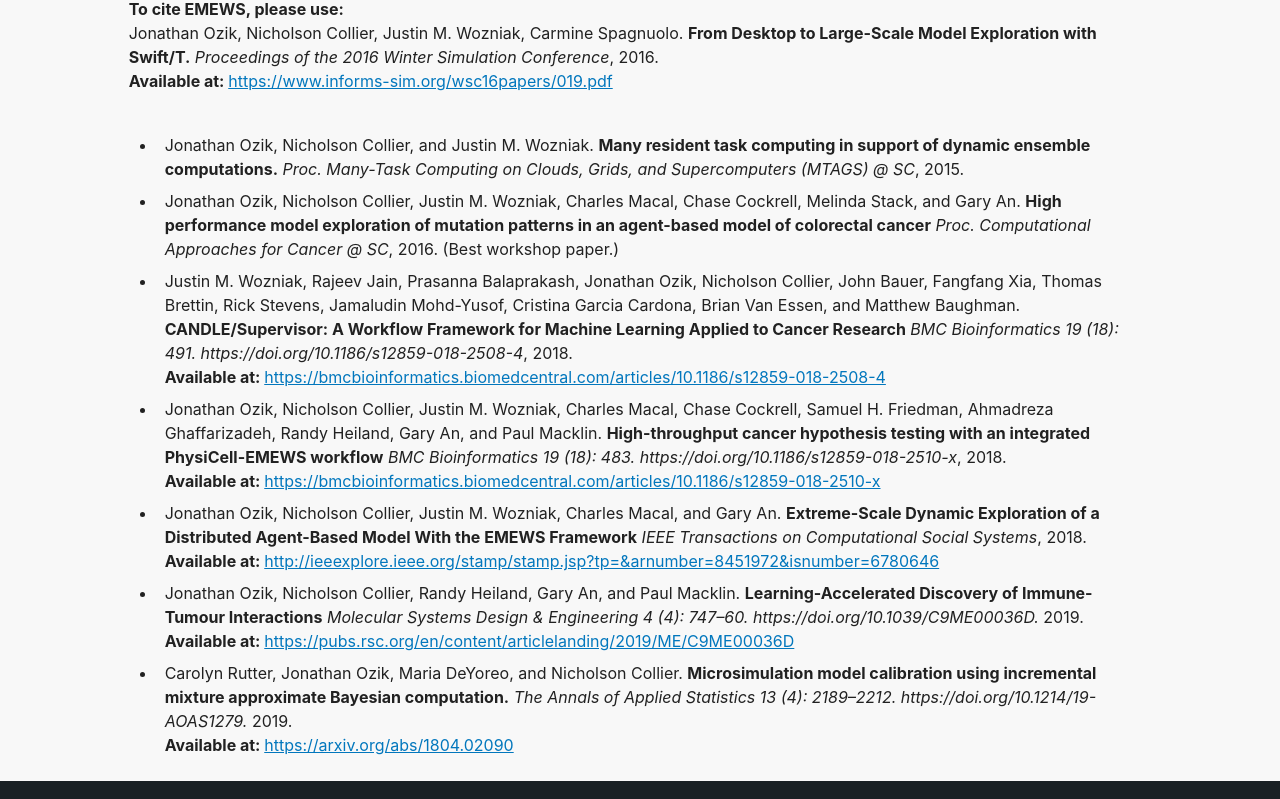
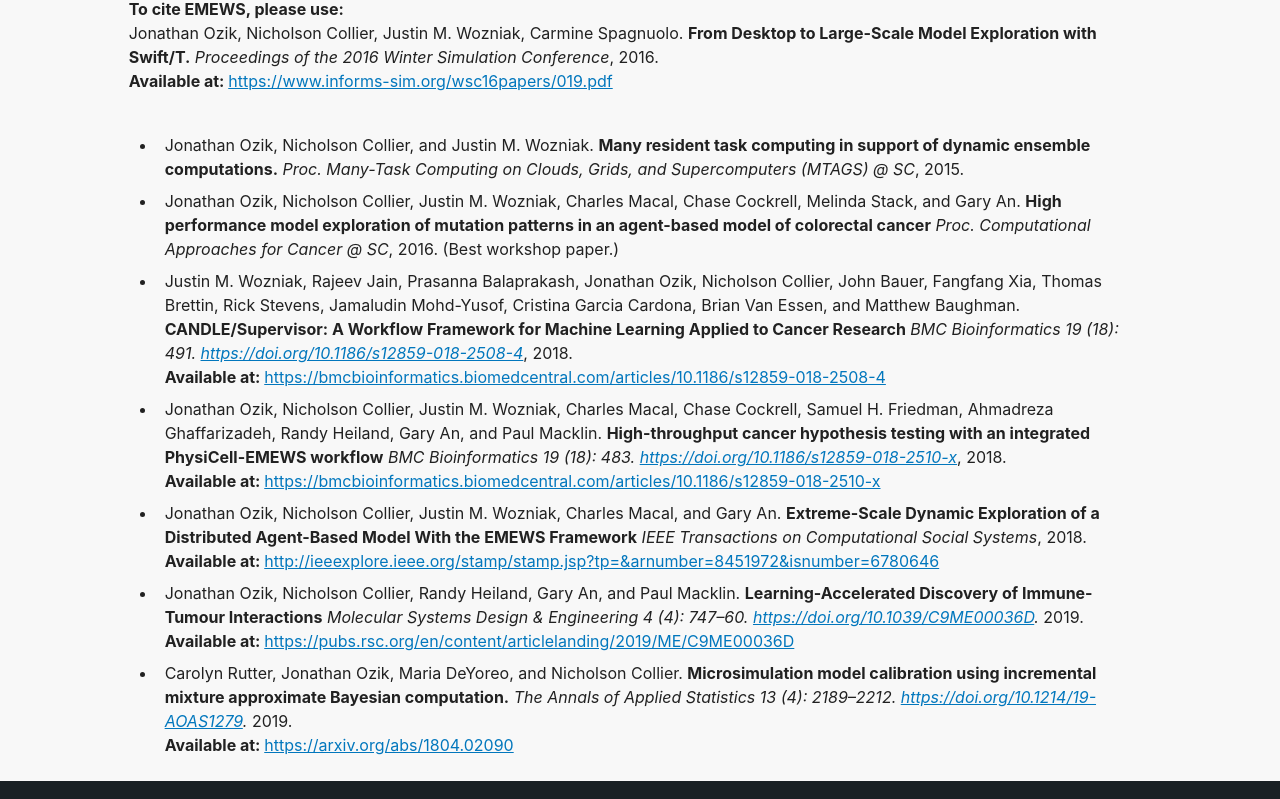
Before and after one commit to emews/emews.github.io, a plain HTML site: page papers.html in a window 1280 px wide. Shown: the part 153-952 px from the top of the page. Drawn offline with Linux system fonts and the light colour scheme.

Commit message:
Paper edits.

```diff
--- a/papers.html
+++ b/papers.html
@@ -75,7 +75,7 @@
               Justin M. Wozniak, Rajeev Jain, Prasanna Balaprakash, Jonathan Ozik, Nicholson Collier, John Bauer, Fangfang Xia, Thomas Brettin, Rick Stevens,
               Jamaludin Mohd-Yusof, Cristina Garcia Cardona, Brian Van Essen, and Matthew Baughman.
               <span class="title">CANDLE/Supervisor: A Workflow Framework for Machine Learning Applied to Cancer Research</span>
-             <span class="source">BMC Bioinformatics 19 (18): 491. https://doi.org/10.1186/s12859-018-2508-4</span>, 2018.<br>
+             <span class="source">BMC Bioinformatics 19 (18): 491. <a target="_blank" href="https://doi.org/10.1186/s12859-018-2508-4">https://doi.org/10.1186/s12859-018-2508-4</a></span>, 2018.<br>
              <b>Available at: </b> <a target="_blank" href="https://bmcbioinformatics.biomedcentral.com/articles/10.1186/s12859-018-2508-4">https://bmcbioinformatics.biomedcentral.com/articles/10.1186/s12859-018-2508-4</a>
             </p>
           </li>
@@ -85,7 +85,7 @@
               Jonathan Ozik, Nicholson Collier, Justin M. Wozniak, Charles Macal, Chase Cockrell,
               Samuel H. Friedman, Ahmadreza Ghaffarizadeh, Randy Heiland, Gary An, and Paul Macklin.
               <span class="title">High-throughput cancer hypothesis testing with an integrated PhysiCell-EMEWS workflow</span>
-             <span class="source">BMC Bioinformatics 19 (18): 483. https://doi.org/10.1186/s12859-018-2510-x</span>, 2018.<br>
+             <span class="source">BMC Bioinformatics 19 (18): 483. <a target="_blank" href="https://doi.org/10.1186/s12859-018-2510-x">https://doi.org/10.1186/s12859-018-2510-x</a></span>, 2018.<br>
              <b>Available at: </b> <a target="_blank" href="https://bmcbioinformatics.biomedcentral.com/articles/10.1186/s12859-018-2510-x">https://bmcbioinformatics.biomedcentral.com/articles/10.1186/s12859-018-2510-x</a>
             </p>
           </li>
@@ -103,7 +103,7 @@
             <p>
               Jonathan Ozik, Nicholson Collier, Randy Heiland, Gary An, and Paul Macklin.
               <span class="title">Learning-Accelerated Discovery of Immune-Tumour Interactions</span>
-             <span class="source">Molecular Systems Design & Engineering 4 (4): 747–60. https://doi.org/10.1039/C9ME00036D.</span> 2019.<br>
+             <span class="source">Molecular Systems Design & Engineering 4 (4): 747–60. <a target="_blank" href="https://doi.org/10.1039/C9ME00036D">https://doi.org/10.1039/C9ME00036D</a>.</span> 2019.<br>
              <b>Available at: </b> <a target="_blank" href="https://pubs.rsc.org/en/content/articlelanding/2019/ME/C9ME00036D">https://pubs.rsc.org/en/content/articlelanding/2019/ME/C9ME00036D</a>
             </p>
           </li>
@@ -112,7 +112,7 @@
             <p>
               Carolyn Rutter, Jonathan Ozik, Maria DeYoreo, and Nicholson Collier.
               <span class="title">Microsimulation model calibration using incremental mixture approximate Bayesian computation.</span>
-             <span class="source">The Annals of Applied Statistics 13 (4): 2189–2212. https://doi.org/10.1214/19-AOAS1279.</span> 2019.<br>
+             <span class="source">The Annals of Applied Statistics 13 (4): 2189–2212. <a target="_blank" href="https://doi.org/10.1214/19-AOAS1279">https://doi.org/10.1214/19-AOAS1279</a>.</span> 2019.<br>
              <b>Available at: </b> <a target="_blank" href="https://arxiv.org/abs/1804.02090">https://arxiv.org/abs/1804.02090</a>
             </p>
           </li>
```
